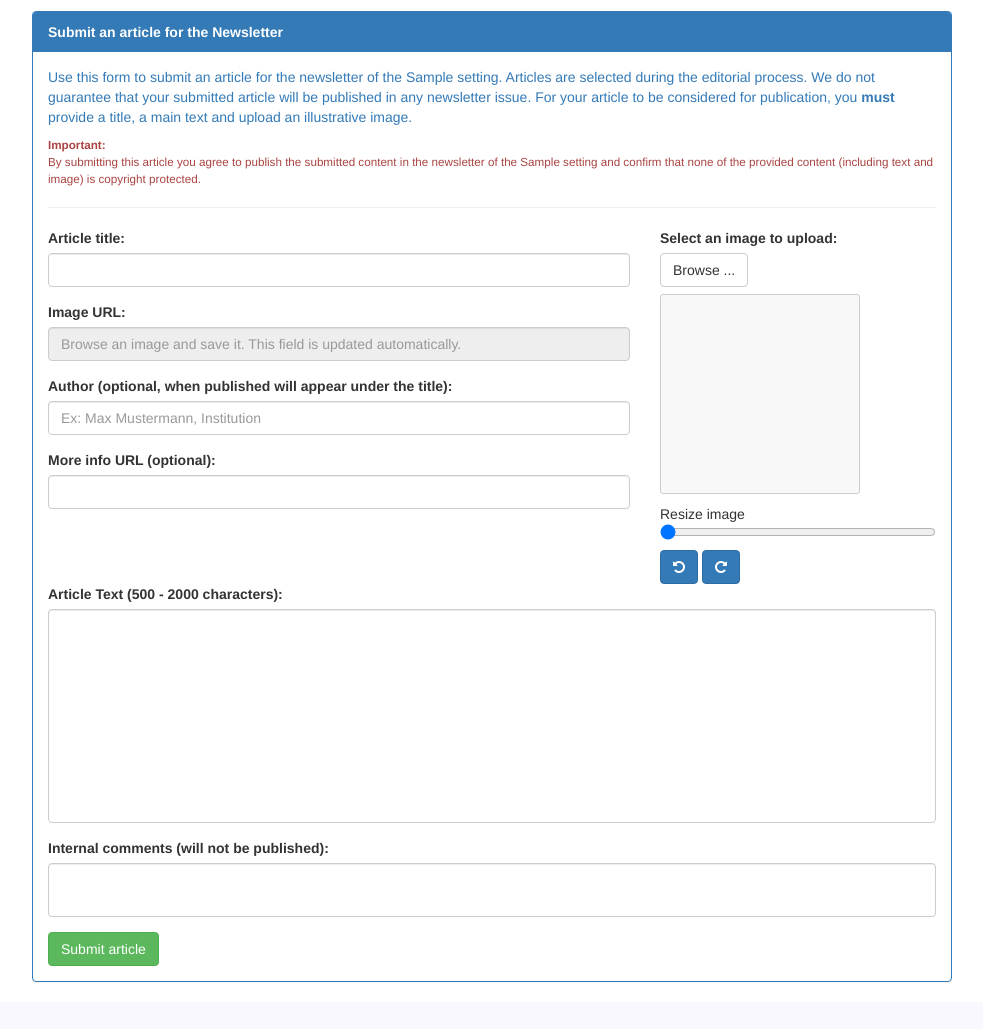
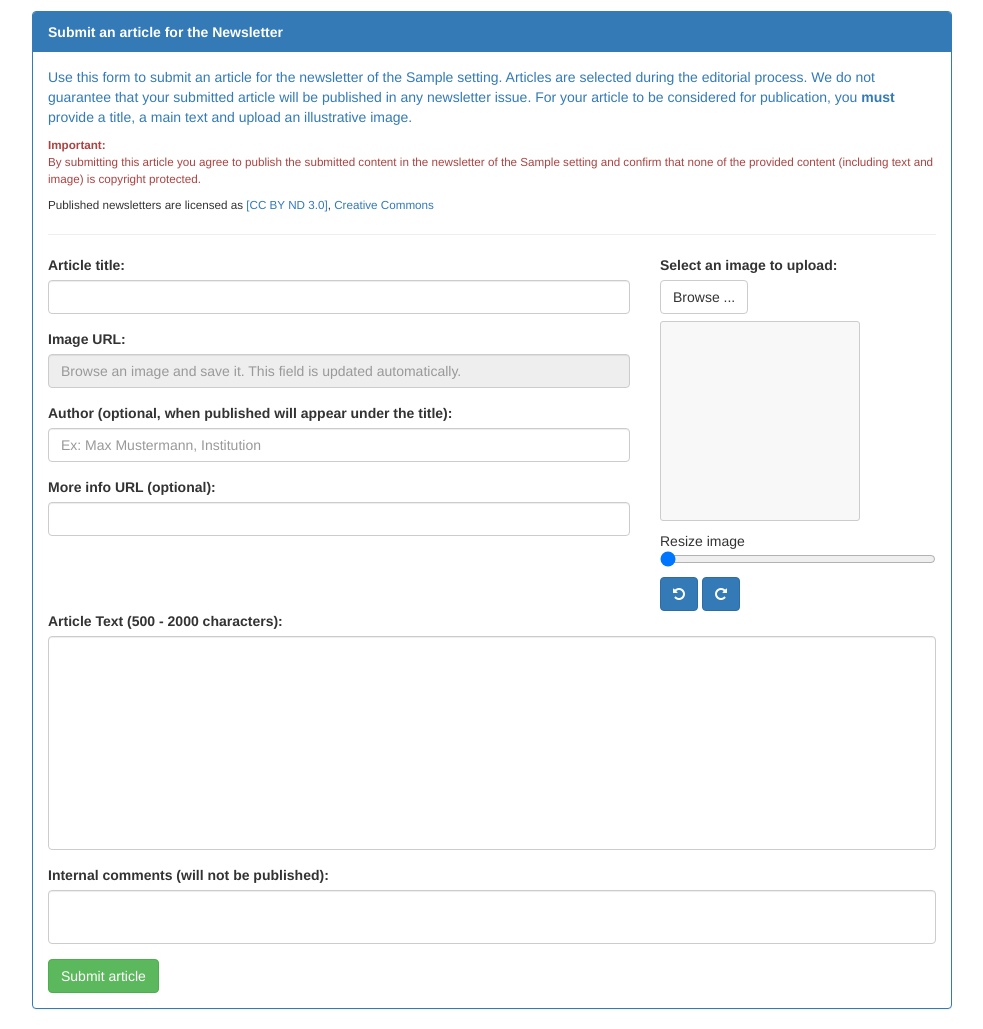
Before and after one commit to dgzutin/membershipManager, a PHP site: template src/App/views/user/newsletterArticle.html.twig in a window 1280 px wide. Shown: the part 305-1334 px from the top of the page, without its empty margins (148-1131 px from the left). Before the commit the page ends 1287 px from the top, so only its background shows below. Run offline with PHP 8.4, Linux system fonts and the light colour scheme; the template is opened without the code that fills it: most values are stand-ins (such as "Sample title", 1, 10 or a date in 2020); some libraries are stand-ins or nearby versions.

Commit message:
update license terms for newsletters

```diff
--- a/src/App/views/newsletter/newsletter.html.twig
+++ b/src/App/views/newsletter/newsletter.html.twig
@@ -383,8 +383,8 @@
                             </td>
                         </tr>
                         <tr>
-                            <td class="content-block powered-by">
-                                <img src="{{ baseUrl }}/assets/images/cc_license.png">
+                            <td class="content-block">
+                                <a href="https://creativecommons.org/licenses/by-nd/3.0/" target="_blank"><img src="{{ baseUrl }}/assets/images/cc_license.png"></a>
                             </td>
                         </tr>
                     </table>
--- a/src/App/views/user/newsletterArticle.html.twig
+++ b/src/App/views/user/newsletterArticle.html.twig
@@ -78,7 +78,9 @@
                             By submitting this article you agree to publish the submitted content in the newsletter of the {{ systemInfo.settings.nameOfOrganization }}
                             and confirm that none of the provided content (including text and image) is copyright protected.
                         </p>
-
+                        <p style="font-size: smaller">
+                        Published newsletters are licensed as <a href="https://creativecommons.org/licenses/by-nd/3.0/" target="_blank">[CC BY ND 3.0]</a>, <a href="https://creativecommons.org/" target="_blank">Creative Commons</a>
+                        </p>
                         <hr>
                     </div>
                 </div>
```
